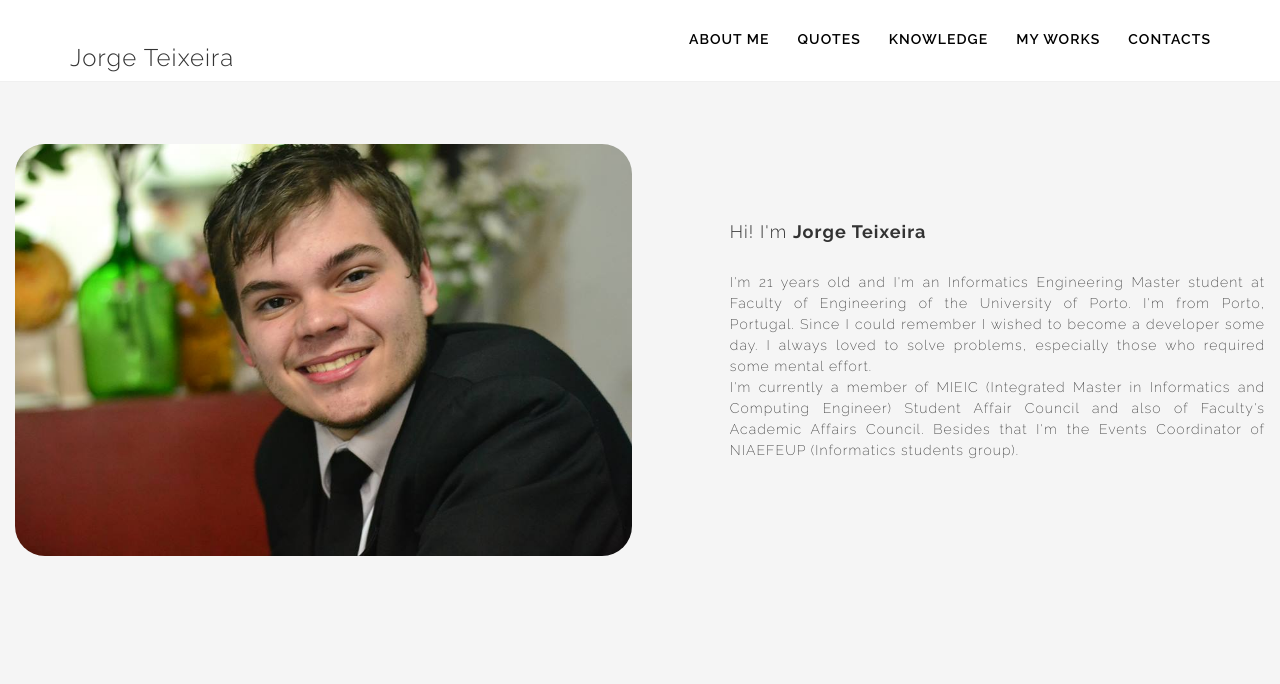
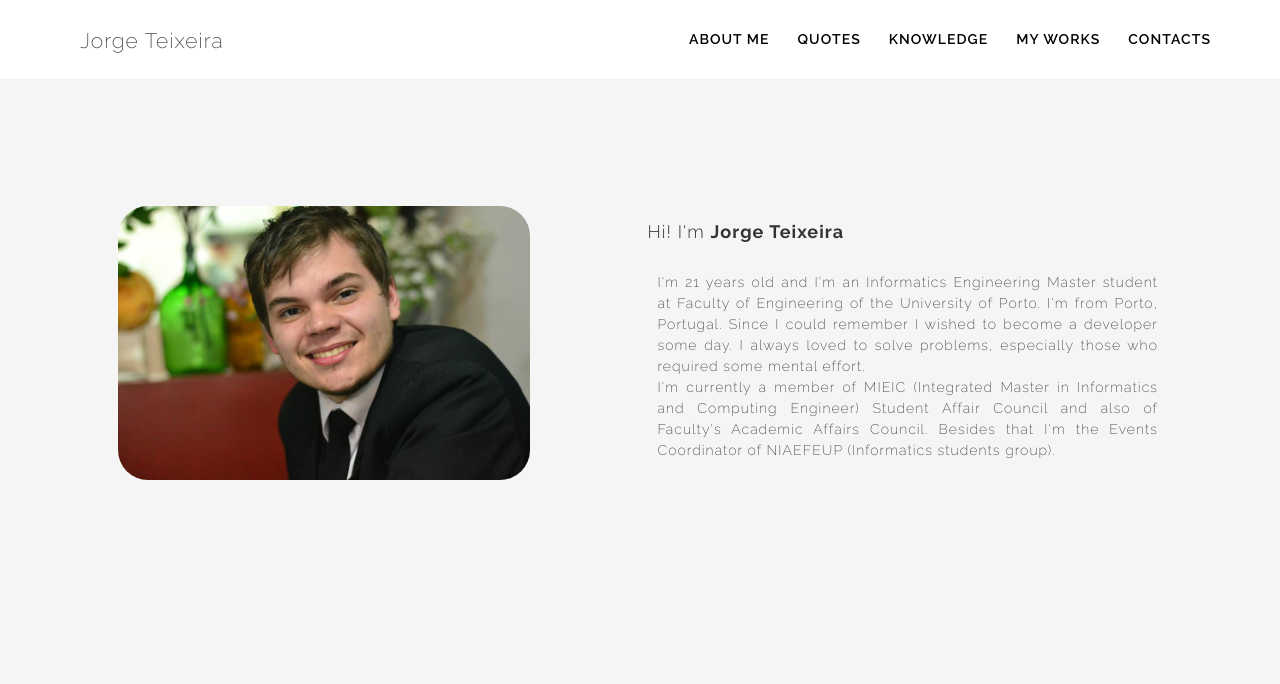
Before and after one commit to Fatiatum/Fatiatum.github.io, a Jekyll site: the page index.html, which Jekyll copies as it is, in a window 1280 px wide and 1400 px high. Shown: the top 684 px of the window. Built offline with Jekyll 4.4.1, drawn with Linux system fonts in a browser that asks for light colours; grey boxes are pictures that could not be loaded.

Commit message:
responsiveness fixed

```diff
--- a/css/style.css
+++ b/css/style.css
@@ -83,6 +83,7 @@
 
 	p {
 		line-height: 1.5;
+		margin-left: 10px;
 	}
 
 	h1, h2, h3, h4, h5, h6{
@@ -573,8 +574,9 @@
 
 	#about-us .about-us{
 		text-align: justify;
-		padding-left: 35%;
+		padding-left: 25%;
 		padding-top: 27%;
+		padding-right: 13%;
 	}
 
 	#about-us .about-us h4{
@@ -1089,6 +1091,23 @@
 
 	#main-photo{
 		border-radius: 30px;
-		width: 150%;
-		margin-top: 35%;
+		width: 100%;
+		margin: 50% 25%;
 	}
+
+	@media only screen and (max-width: 500px){
+		#main-photo{
+			margin: 30% 0%;
+			margin-bottom: -5%;
+
+		}
+	}
+
+
+	#title{
+		font-size: 150%;
+	}
+
+	#skills{
+		text-align: justify;
+	}
--- a/index.html
+++ b/index.html
@@ -51,7 +51,7 @@
 				    	<span class="icon-bar"></span>
 				    	<span class="icon-bar"></span>
 					</button>
-          <h3>Jorge Teixeira</h3>
+          <p id="title">Jorge Teixeira</p>
 				</div>
 
 				<div class="collapse navbar-collapse" id="st-navbar-collapse">
@@ -163,7 +163,7 @@
 
         <div class="col-md-8 st-service">
           <h2><i class="fa fa-weixin"></i> Soft Skills</h2>
-          <p>I find myself capable of leading large working groups and I have some experience in that field. I was Scrum Master in a course which the purpose was to develop a product for a real client and use Agile tools to accomplish that. I'm currently CEO in a course that the main goal is to build a company with four projects each. This projects have real clients and the CEO must deal with all team leaders, the COO, CMO and CFO in order to get a succesfull company. I'm inventive and I don't like to do nothing for too much time, so I'm always searching for a new subject to learn about or a new project to get into. I like movies and music but I'm more a consumer then a producer &#x1f60b;  </p>
+          <p id="skills">I find myself capable of leading large working groups and I have some experience in that field. I was Scrum Master in a course which the purpose was to develop a product for a real client and use Agile tools to accomplish that. I'm currently CEO in a course that the main goal is to build a company with four projects each. This projects have real clients and the CEO must deal with all team leaders, the COO, CMO and CFO in order to get a succesfull company. I'm inventive and I don't like to do nothing for too much time, so I'm always searching for a new subject to learn about or a new project to get into. I like movies and music but I'm more a consumer then a producer &#x1f60b;  </p>
         </div>
 
       </div>
```
